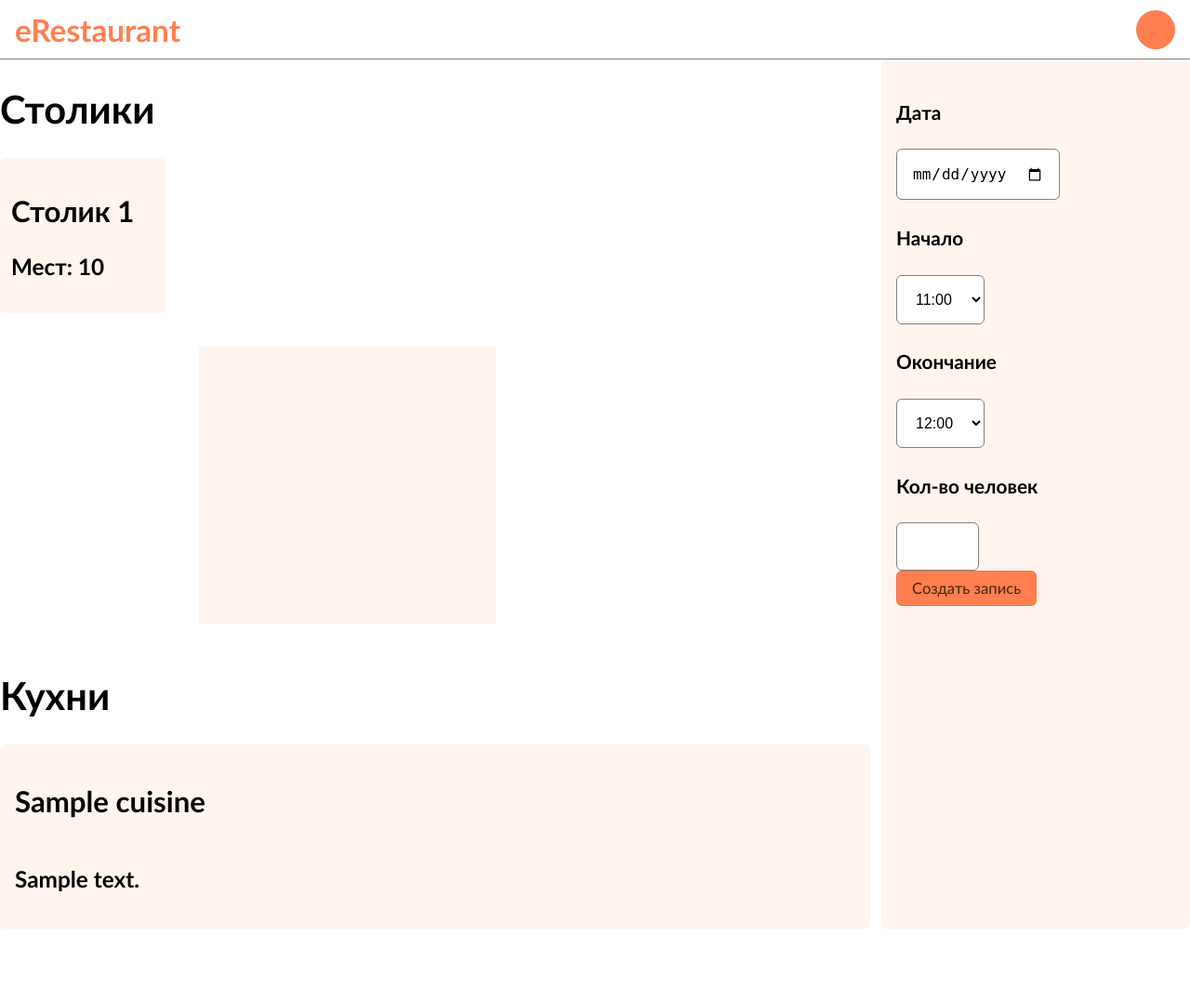
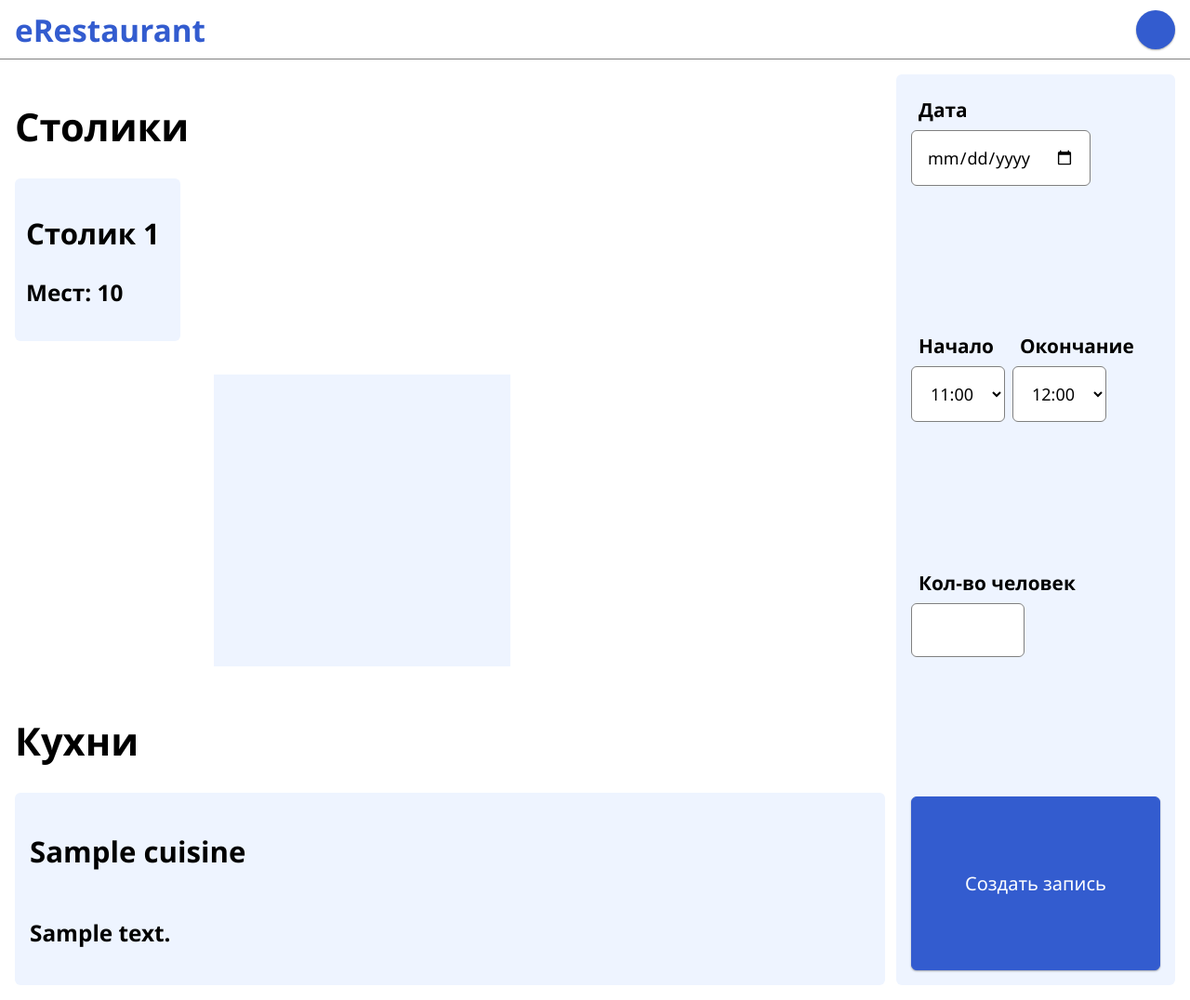
Before and after one commit to hellinterface/eRestaurantWeb, a Flask app: template templates/new.html in a window 1280 px wide. Shown: the whole page at 93% size. Run offline with Flask 3, Linux system fonts and the light colour scheme; the template is opened without the code that fills it: most values are stand-ins (such as "Sample title", 1, 10 or a date in 2020).

Commit message:
Reworked design

```diff
--- a/static/css/style_desktop.css
+++ b/static/css/style_desktop.css
@@ -1,19 +1,26 @@
 
 * {
-    --color_bg2: #fff5ee;
-    --color_bg1: #ffeddf;
-    --color_accent1: coral;
+    --color_bg2: #eef4ff;
+    --color_bg1: #dfecff;
+    --color_accent1: #335ccf;
+    --color_accent2: #466fe1;
 }
 
 html {
-    height: 100%;
+    height: 100vh;
+    width: 100vw;
+    min-height: 100vh;
+    min-width: 100vw;
 }
 
 body {
     margin: 0;
     height: 100%;
-    font-family: 'Trebuchet MS';
+    width: 100%;
+    font-family: 'Segoe UI';
     font-size: 1.3em;
+    position: relative;
+    overflow: auto;
 }
 
 header {
@@ -25,13 +32,21 @@ header {
     display: flex;
     justify-content: space-between;
     align-items: center;
+    position: sticky;
+    top: 0;
 }
 
 header #headerLogo {
     color: var(--color_accent1);
     font-weight: bold;
-    font-family: 'Trebuchet MS';
+    font-family: 'Segoe UI';
     font-size: 1.6em;
+}
+
+header #headerLogo a {
+    user-select: none;
+    text-decoration: none;
+    color: var(--color_accent1);
 }
 
 header #headerAccountButton {
@@ -39,22 +54,38 @@ header #headerAccountButton {
     background: var(--color_accent1);
     width: 42px;
     height: 42px;
+    box-shadow: 0 1px 2px #0005;
+    transition: 0.2s ease;
+}
+
+header #headerAccountButton:hover {
+    box-shadow: 0 4px 8px #0004;
 }
 
 button {
     background: var(--color_accent1);
-    border: solid 1px #f87140;
+    border: solid 1px var(--color_accent1);
     border-radius: 6px;
     min-height: 32px;
-    font-family: 'Trebuchet MS';
-    color: #45270e;
-    font-size: 0.8em;
-    padding: 8px 16px;
+    font-family: 'Segoe UI';
+    color: #fff;
+    padding: 8px 24px;
+    font-size: 20px;
+    font-weight: 500;
+    box-shadow: 0 1px 2px #0005;
+    transition: 0.2s ease;
+}
+
+button:hover {
+    background: var(--color_accent2);
+    box-shadow: 0 4px 8px #0004;
 }
 
 #accountMenu {
     display: flex;
-    position: absolute;
+    flex-direction: column;
+    gap: 16px;
+    position: fixed;
     right: 16px;
     top: 72px;
     z-index: 10;
--- a/static/css/style_new.css
+++ b/static/css/style_new.css
@@ -1,48 +1,66 @@
 
-.xSelect {
-    border: solid 1px grey;
-    border-radius: 6px;
-    width: 150px;
-    display: flex;
-    flex-direction: column;
-    gap: 6px;
-    padding: 12px;
-    background-color: white;
-    max-height: 300px;
-    overflow: auto;
+@media (max-width: 1100px) {
+    #newEntry_container {
+        flex-direction: column-reverse;
+        width: auto;
+        overflow: auto !important;
+    }
+    #newEntry_right {
+        width: 100% !important;
+        height: fit-content !important;
+    }
+    #newEntry_left {
+        width: 100% !important;
+        height: fit-content !important;
+    }
 }
 
-.xSelect div {
-    border-radius: 6px;
-    background: #fff5ee;
-    min-height: 32px;
-    display: flex;
-    justify-content: center;
-    align-items: center;
-    user-select: none;
+@media (max-width: 900px) {
+    #newEntry_tableGrid {
+        display: flex !important;
+        flex-direction: column;
+    }
+    .tableGridDecoration {
+        display: none;
+    }
 }
 
-.xSelect div.selected {
-    background: #f4c4a4;
+#mainContent {
+    height: calc(100% - 64px);
 }
-
 
 #newEntry_container {
     display: flex;
     width: 100%;
     gap: 12px;
+    height: 100%;
+    box-sizing: border-box;
+    padding: 16px;
+    overflow: hidden;
 }
 
 #newEntry_left {
     flex-grow: 1;
+    height: 100%;
+    box-sizing: border-box;
+    overflow: auto;
 }
 
 #newEntry_right {
     padding: 16px;
-    background: #fff5ee;
+    background: var(--color_bg2);
     width: 300px;
     border-radius: 6px;
     flex-shrink: 0;
+    display: flex;
+    flex-wrap: wrap;
+    gap: 8px;
+    height: 100%;
+    box-sizing: border-box;
+}
+
+#newEntry_right button {
+    width: 100%;
 }
 
 #newEntry_tableGrid {
@@ -149,10 +167,15 @@
 
 input, select {
     padding: 16px;
-    font-size: 16px;
+    font-size: 18px;
     border-radius: 6px;
     background: white;
     border: solid 1px grey;
     outline: none;
     color: black;
+    font-family: "Segoe UI";
 }
+
+#newEntry_right h4 {
+    margin: 8px;
+}
--- /dev/null
+++ b/static/js/script_base.js
@@ -0,0 +1,6 @@
+
+"use strict";
+
+headerAccountButton.addEventListener('click', () => {
+    document.body.classList.toggle('accountMenuVisible');
+})
--- a/templates/base.html
+++ b/templates/base.html
@@ -5,19 +5,20 @@
         <meta http-equiv="X-UA-Compatible" content="IE=edge">
         <meta name="viewport" content="width=device-width, initial-scale=1.0">
         <link rel="stylesheet" href="{{ url_for('static', filename= 'css/style_desktop.css') }}">
-        <title>Document</title>
+        <title>eRestaurant</title>
     </head>
     <body>
         <div id="accountMenu">
-            <h3></h3>
+            <h3>{{ namesurname }}</h3>
             <button>Выйти</button>
         </div>
         <header>
-            <div id="headerLogo">eRestaurant</div>
+            <div id="headerLogo"><a href="/">eRestaurant</a></div>
             <div id="headerAccountButton"></div>
         </header>
         <div id="mainContent">
             {% block content %} {% endblock %}
         </div>
     </body>
+    <script src="{{ url_for('static', filename= 'js/script_base.js') }}"></script>
 </html>
--- a/templates/entries.html
+++ b/templates/entries.html
@@ -25,7 +25,7 @@
     {% endfor %}
 </div>
 <div class="fab">
-    <a href="/new">+</a>
+    <a href="/new" class="fabIcon">+</a>
 </div>
 <script src="{{ url_for('static', filename= 'js/script_entries.js') }}"></script>
 {% endblock %}
--- a/templates/new.html
+++ b/templates/new.html
@@ -35,11 +35,11 @@
             <h4>Начало</h4>
             <select name="timeInput_start" id="timeInput_start"></select>
         </div>
-        <div class="timeInputContainer">
+        <div class="inputContainer">
             <h4>Окончание</h4>
             <select name="timeInput_end" id="timeInput_end"></select>
         </div>
-        <div class="timeInputContainer">
+        <div class="inputContainer">
             <h4>Кол-во человек</h4>
             <input type="number" min="1" max="16" id="peopleCountInput"></input>
         </div>
```
Also changed, not shown: static/css/style_auth.css (+24 -2 lines), static/css/style_entries.css (+24 -6 lines).
